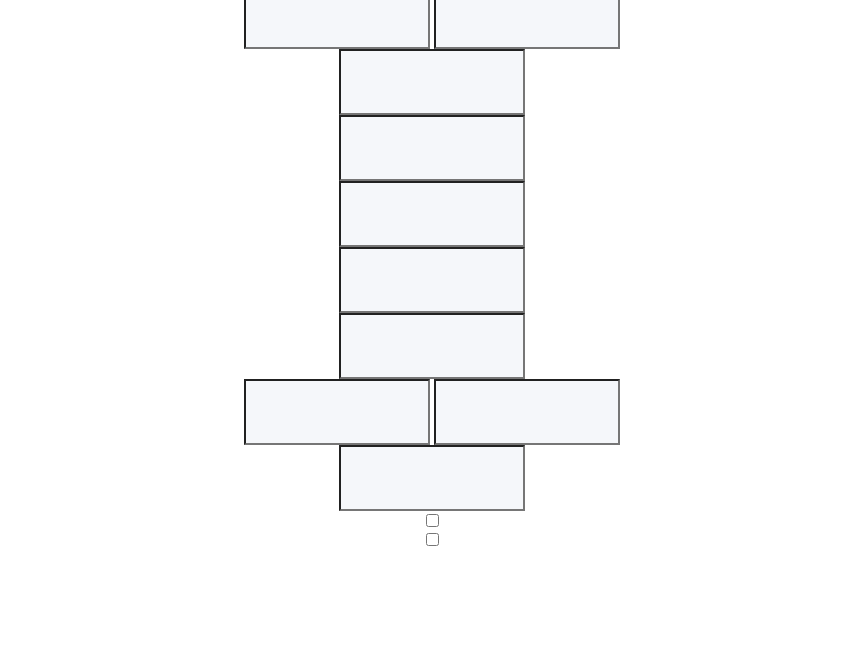
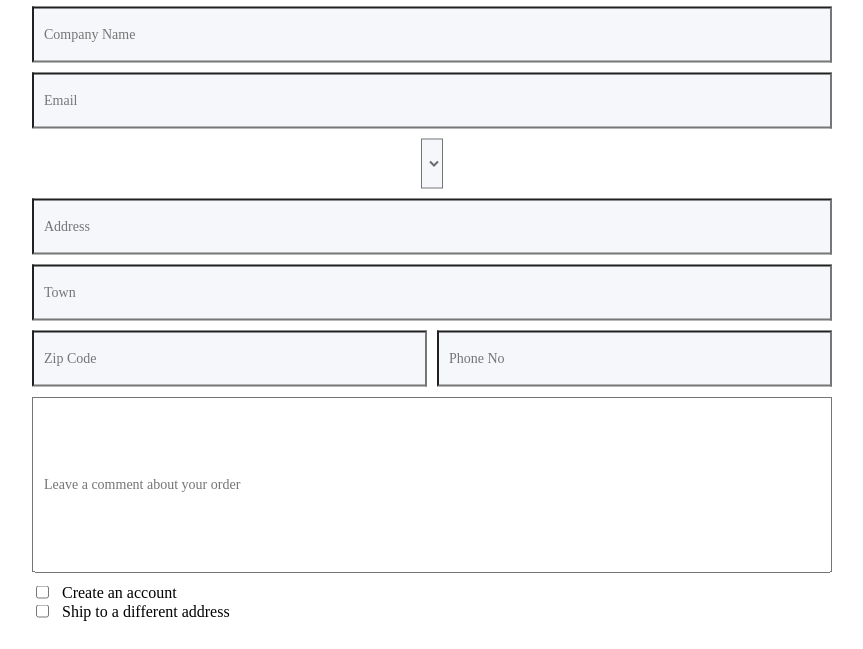
Before and after one commit to htf11/web-programming, a plain HTML site: page index.html in a window 1280 px wide. Shown: the part 151-800 px from the top of the page, without its empty margins (216-1079 px from the left). Drawn offline with Linux system fonts and the light colour scheme.

Commit message:
fix: add select and validation

```diff
--- a/assets/css/style.css
+++ b/assets/css/style.css
@@ -4,16 +4,64 @@ body {
     left: 50%;
     margin-right: -50%;
     transform: translate(-50%, -50%);
+    min-width: 800px;
 }
+
+.head {
+    font-size: 40px;
+}
+
 .main {
     display: flex;
     align-items: center;
     flex-direction: column;
 }
+
+.row-pos {
+    width: 100%;
+    display: flex;
+    flex-direction: row;
+}
+
+.space {
+   min-width: 10px;
+}
+
+.review {
+    height: 170px;
+    color: #6b6b6b;
+    font-size: 14px;
+    font-family: "helveticaneuemedium";
+    margin-bottom: 10px;
+    text-align: start;
+}
+
+.check {
+    display: flex;
+    flex-direction: column;
+    width: 100%;
+    align-items: flex-start;
+}
+
+.row-pos-check {
+    display: flex;
+    flex-direction: row;
+    align-items: center;
+}
+
 .checkout {
-    height: 60px;
+    height: 50px;
     background-color: #f5f7fa;
     color: #6b6b6b;
     font-size: 14px;
     font-family: "helveticaneuemedium";
+    margin-bottom: 10px;
 }
+input {
+    width: 98%;
+    padding-left: 10px;
+}
+label {
+    min-width: 400px;
+    margin-left: 10px;
+}
--- a/index.html
+++ b/index.html
@@ -9,22 +9,36 @@
   <body>
     <div class="head">Checkout</div>
     <div class="main">
-      <div class="top-pos">
-        <input type="text" class="checkout">
-        <input type="text" class="checkout">
+      <div class="row-pos">
+        <input type="text" class="checkout" placeholder="First Name" />
+        <div class="space"></div>
+        <input type="text" class="checkout" placeholder="Last Name" />
       </div>
-      <input type="text" class="checkout">
-      <input type="email" class="checkout">
-      <input type="text" class="checkout">
-      <input type="text" class="checkout">
-      <input type="text" class="checkout">
-      <div class="bottom-pos">
-        <input type="text" class="checkout">
-        <input type="text" class="checkout">
+      <input type="text" class="checkout" placeholder="Company Name" />
+      <input type="email" class="checkout" placeholder="Email" />
+      <select name="" id="" class="checkout"></select>
+      <input type="text" class="checkout" placeholder="Address" />
+      <input type="text" class="checkout" placeholder="Town" />
+      <div class="row-pos">
+        <input type="text" class="checkout" placeholder="Zip Code" />
+        <div class="space"></div>
+        <input type="text" class="checkout" placeholder="Phone No" />
       </div>
-      <input type="text" class="checkout">
-      <input type="checkbox" name="" id="">
-      <input type="checkbox" name="" id="">
+      <input
+        type="text"
+        class="review"
+        placeholder="Leave a comment about your order"
+      />
+      <div class="check">
+        <div class="row-pos-check">
+          <input type="checkbox" name="check1" id="check1" />
+          <label for="check1">Create an account</label>
+        </div>
+        <div class="row-pos-check">
+          <input type="checkbox" name="check2" id="check2" />
+          <label for="check2">Ship to a different address</label>
+        </div>
+      </div>
     </div>
   </body>
 </html>
```
